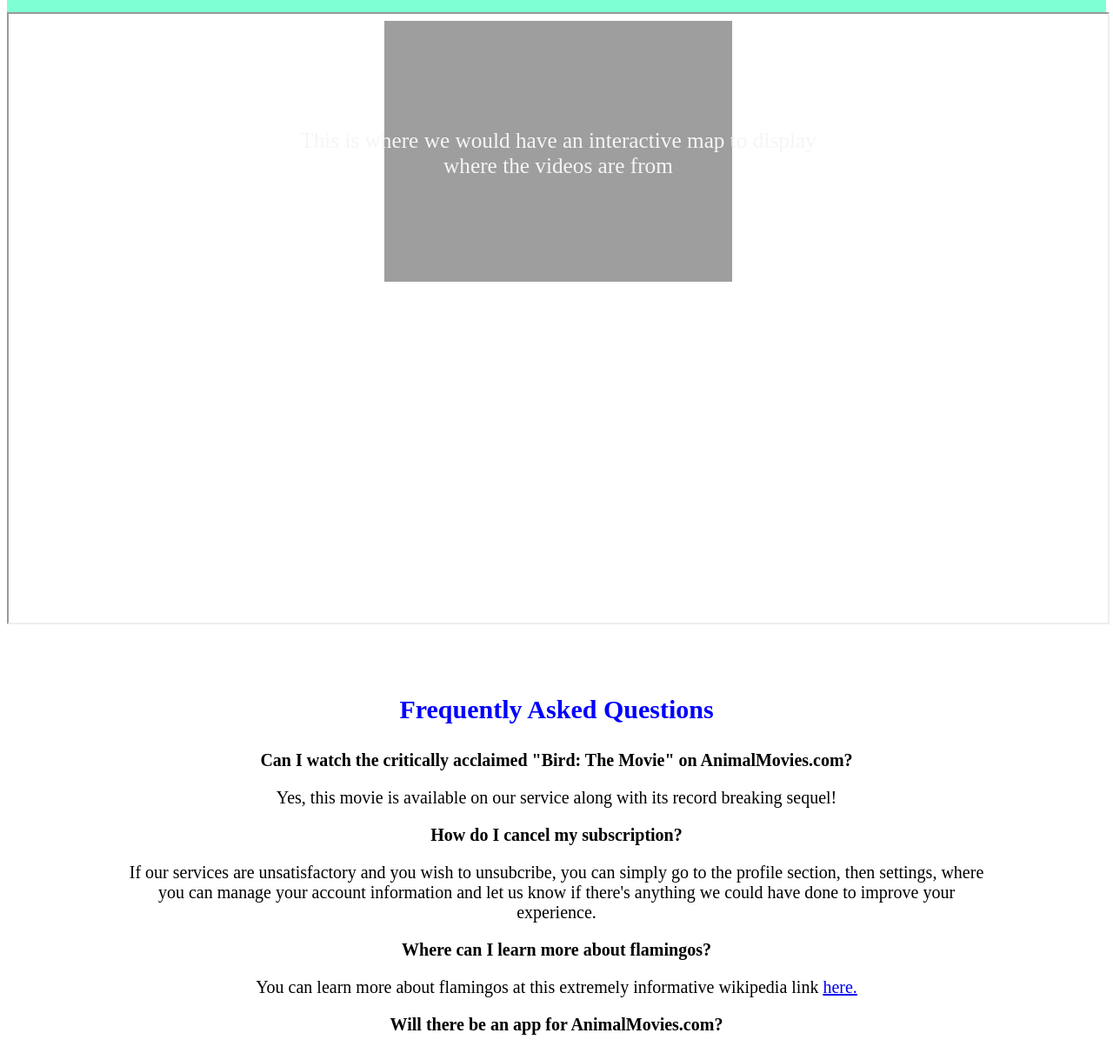
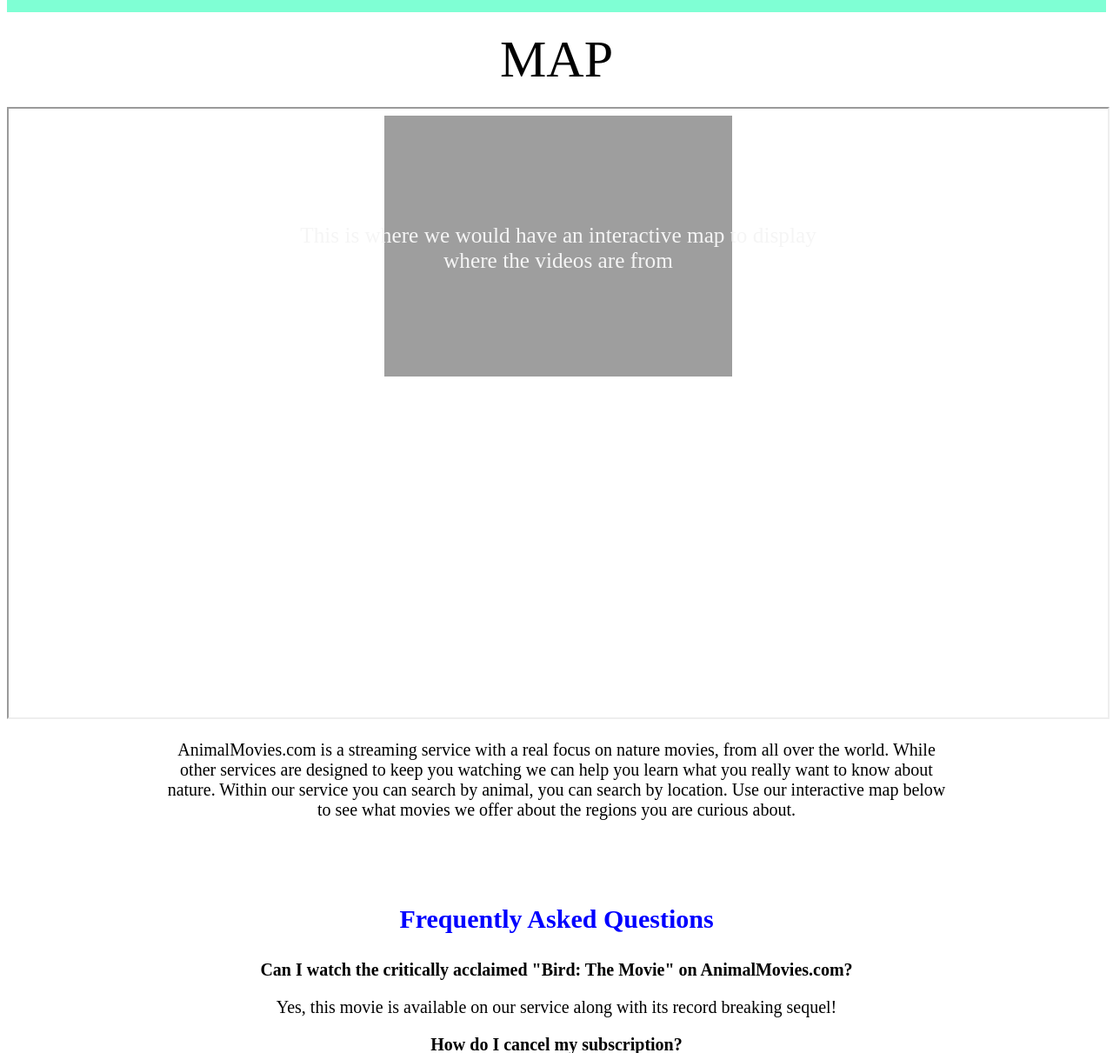
Before and after one commit to carlosm306/COMP333-Landing-Page, a PHP site: page /landing_page.html in a window 1280 px wide. Shown: the part 1051-2262 px from the top of the page at 87% size. Run offline with PHP 8.4, Linux system fonts and the light colour scheme.

Commit message:
iframetext

```diff
--- a/landing_page.html
+++ b/landing_page.html
@@ -82,9 +82,16 @@ Animal Movies
       </div>
     </div>
 
+    <div id="pre_iframe_text"> MAP </div>
+
+
 
     <iframe src="map.html" title="A map to display the origins of available movies"></iframe>
 
+    <div id="iframe_text"> AnimalMovies.com is a streaming service with a real focus on nature movies, from all over the world. While other services are designed to keep you watching
+      we can help you learn what you really want to know about nature. Within our service you can search by animal, you can search by location. Use our interactive map
+      below to see what movies we offer about the regions you are curious about.
+    </div>
 
 
 
--- a/style_sheet.css
+++ b/style_sheet.css
@@ -118,6 +118,24 @@ th{
     flex-wrap: wrap;
   }
 
+  #pre_iframe_text {
+    font-size: 60px ;
+    padding: 20px;
+    text-align: center;
+    margin-left: auto;
+    margin-right: auto;
+    max-width: 70vw;
+  }
+
+  #iframe_text {
+    font-size: 20px ;
+    padding: 20px;
+    text-align: center;
+    margin-left: auto;
+    margin-right: auto;
+    max-width: 70vw;
+  }
+
   iframe {
     width: 100%;
     height: 700px;
```
